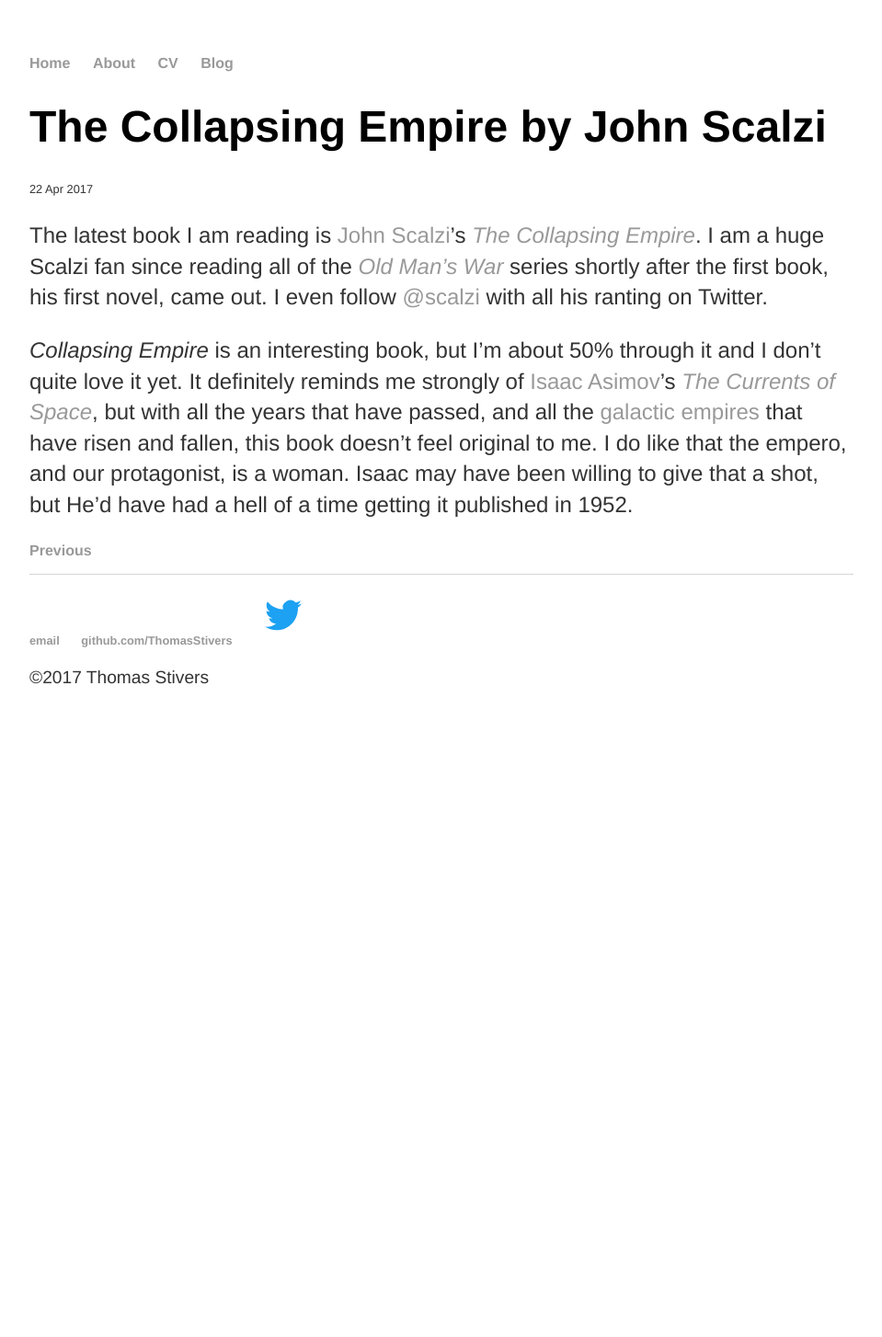
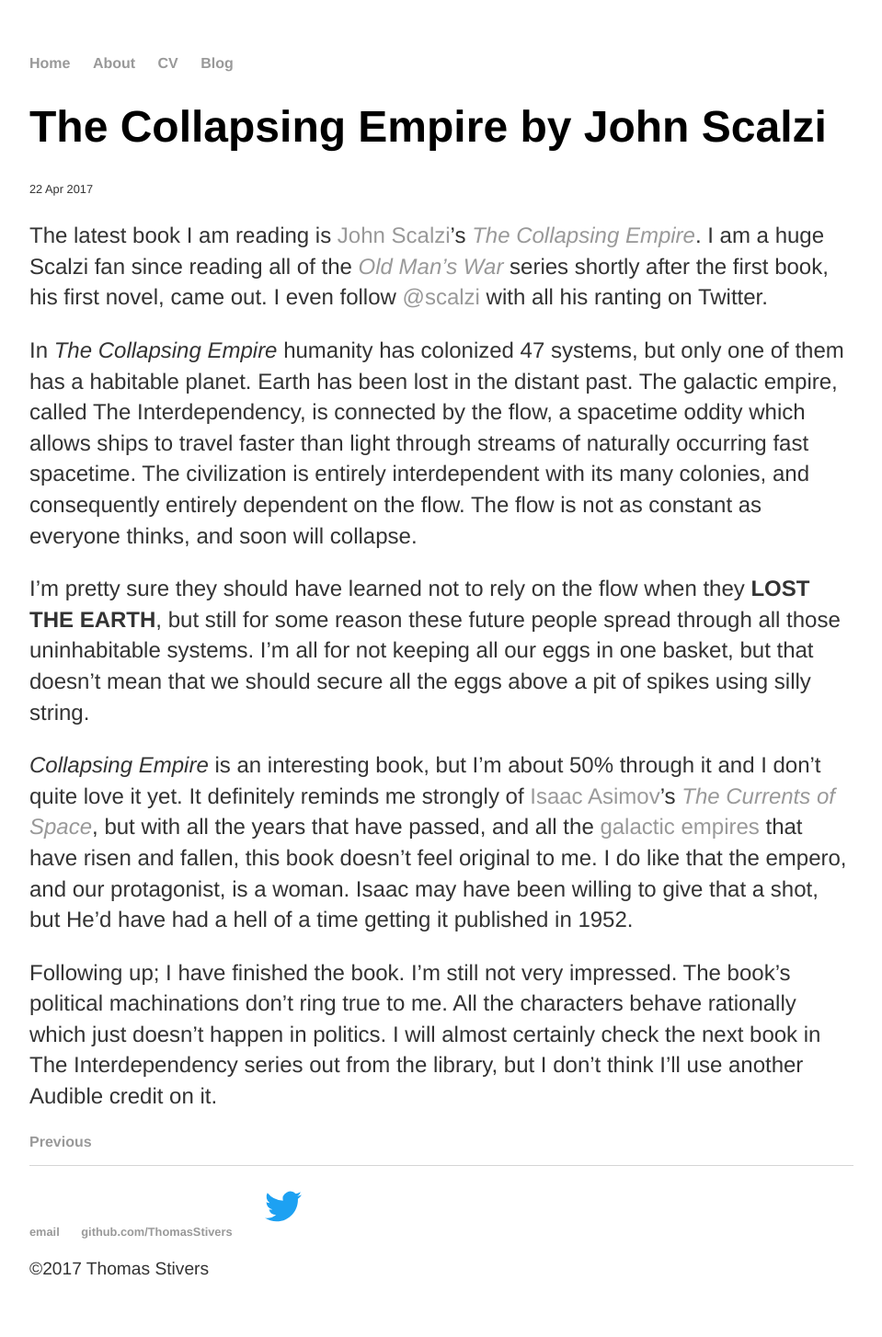
Before and after one commit to ThomasStivers/ThomasStivers.github.io, a Jekyll site: the page built from _posts/2017-04-22-the-collapsing-empire-by-john-scalzi.md, in a window 1280 px wide. Shown: the whole page at 92% size, without its empty margins (160-1119 px from the left). Built offline with Jekyll 4.4.1, drawn with Linux system fonts in a browser that asks for light colours; before the commit the page ends 900 px from its top, so only the background shows below that.

Commit message:
Finished the review of "The Collapsing Empire".

```diff
--- a/_posts/2017-04-22-the-collapsing-empire-by-john-scalzi.md
+++ b/_posts/2017-04-22-the-collapsing-empire-by-john-scalzi.md
@@ -5,4 +5,10 @@
 ---
 The latest book I am reading is [John Scalzi](https://www.scalzi.com/)'s [*The Collapsing Empire*](https://www.goodreads.com/book/show/30078567-the-collapsing-empire). I am a huge Scalzi fan since reading all of the [*Old Man's War*](https://en.wikipedia.org/wiki/Old_Man%27s_War) series shortly after the first book, his first novel, came out. I even follow [@scalzi](https://twitter.com/scalzi) with all his ranting on Twitter.
 
+In *The Collapsing Empire* humanity has colonized 47 systems, but only one of them has a habitable planet. Earth has been lost in the distant past. The galactic empire, called The Interdependency, is connected by the flow, a spacetime oddity which allows ships to travel faster than light through streams of naturally occurring fast spacetime. The civilization is entirely interdependent with its many colonies, and consequently entirely dependent on the flow. The flow is not as constant as everyone thinks, and soon will collapse.
+
+I'm pretty sure they should have learned not to rely on the flow when they **LOST THE EARTH**, but still for some reason these future people spread through all those uninhabitable systems. I'm all for not keeping all our eggs in one basket, but that doesn't mean that we should secure all the eggs above a pit of spikes using silly string.
+
 *Collapsing Empire* is an interesting book, but I'm about 50% through it and I don't quite love it yet. It definitely reminds me strongly of [Isaac Asimov](http://www.asimovonline.com/asimov_home_page.html)'s [*The Currents of Space*](https://en.wikipedia.org/wiki/The_Currents_of_Space), but with all the years that have passed, and all the [galactic empires](https://en.wikipedia.org/wiki/Galactic_Empire_(disambiguation)) that have risen and fallen, this book doesn't feel original to me. I do like that the empero, and our protagonist, is a woman. Isaac may have been willing to give that a shot, but He'd have had a hell of a time getting it published in 1952.
+
+Following up; I have finished the book. I'm still not very impressed. The book's political machinations don't ring true to me. All the characters behave rationally which just doesn't happen in politics. I will almost certainly check the next book in The Interdependency series out from the library, but I don't think I'll use another Audible credit on it.
```
